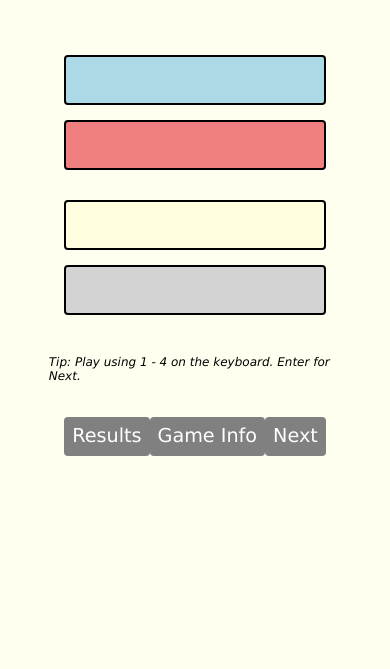
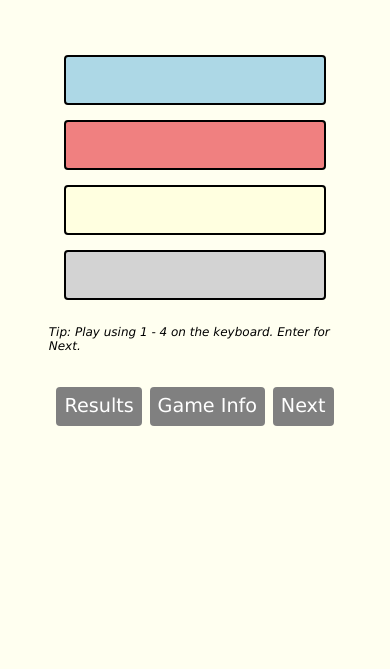
Before and after one commit to derek-watson14/DerDieDas, a Flask app: page /game/preps in a window 390 px wide. Shown: the part 329-998 px from the top of the page. Run offline with Flask 2, Linux system fonts and the light colour scheme; the visitor is signed in with stand-in values (Sample User, id 1).

Commit message:
fixed choice button margins

```diff
--- a/static/style/styles.css
+++ b/static/style/styles.css
@@ -131,7 +131,7 @@ td, th { text-align: center; padding: 30px 1px 30px 1px; }
 /* Selection Options */
 .choices { width: 100%; justify-content: center; display: flex; flex-wrap: wrap;
            margin-bottom: 25px; }
-.choice { margin: 15px; border: black solid 2px; padding: 8px 15px; height: 50px;
+.choice { margin: 15px 15px 0px 15px; border: black solid 2px; padding: 8px 15px; height: 50px;
           text-align: center; font-size: 1.6em; border-radius: 4px; line-height: 32px;
           vertical-align: middle;
         }
@@ -252,7 +252,7 @@ td, th { text-align: center; padding: 30px 1px 30px 1px; }
     .navbar-container { font-size: 9px; }
     .option { width: 95%; }
     .text { padding: 23px 10px; }
-    .controls { flex-direction: row; justify-content: center; align-items: center; flex-wrap: wrap;
+    .controls { flex-direction: row; justify-content: space-evenly; align-items: center; flex-wrap: wrap;
                 width: 100%;
             }
     .control { margin: 5px; }
```
